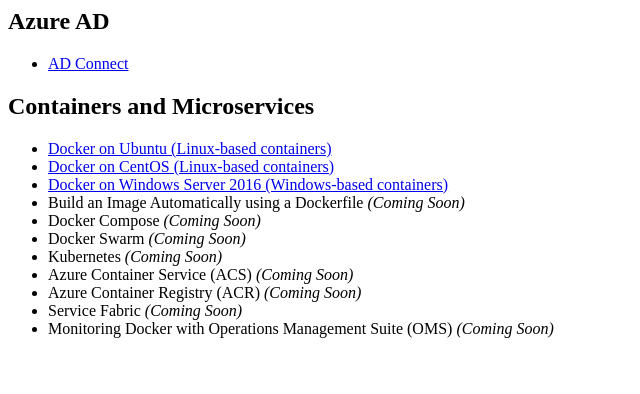
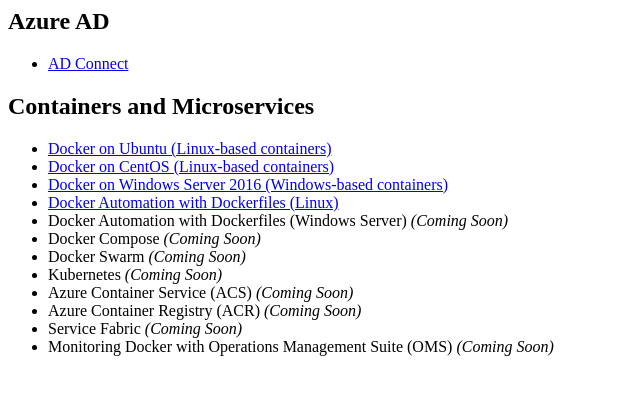
Before and after one commit to AzureWorkshops/AzureWorkshops, a plain HTML site: page index.html in a window 1280 px wide. Shown: the whole page, without its empty margins (0-640 px from the left). Drawn offline with Linux system fonts and the light colour scheme.

Commit message:
added a link the dockerfiles for linux

```diff
--- a/index.html
+++ b/index.html
@@ -1,6 +1,6 @@
 <html>
   <head>
-    <title>Azure Workshops`</title>
+    <title>Azure Workshops</title>
   </head>
   <body>
     <h2>Azure AD</h2>
@@ -12,7 +12,8 @@
       <li><a href="https://azureworkshops.github.io/Docker-on-Ubuntu/">Docker on Ubuntu (Linux-based containers)</a></li>
       <li><a href="https://azureworkshops.github.io/Docker-on-CentOS/">Docker on CentOS (Linux-based containers)</a></li>
       <li><a href="https://azureworkshops.github.io/Docker-on-Windows-Server/">Docker on Windows Server 2016 (Windows-based containers)</a></li>
-      <li>Build an Image Automatically using a Dockerfile <em>(Coming Soon)</em></li>
+      <li><a href="https://azureworkshops.github.io/Dockerfiles-Linux/">Docker Automation with Dockerfiles (Linux)</a></li>
+      <li>Docker Automation with Dockerfiles (Windows Server) <em>(Coming Soon)</em></li>
       <li>Docker Compose <em>(Coming Soon)</em></li>
       <li>Docker Swarm <em>(Coming Soon)</em></li>
       <li>Kubernetes <em>(Coming Soon)</em></li>
```
